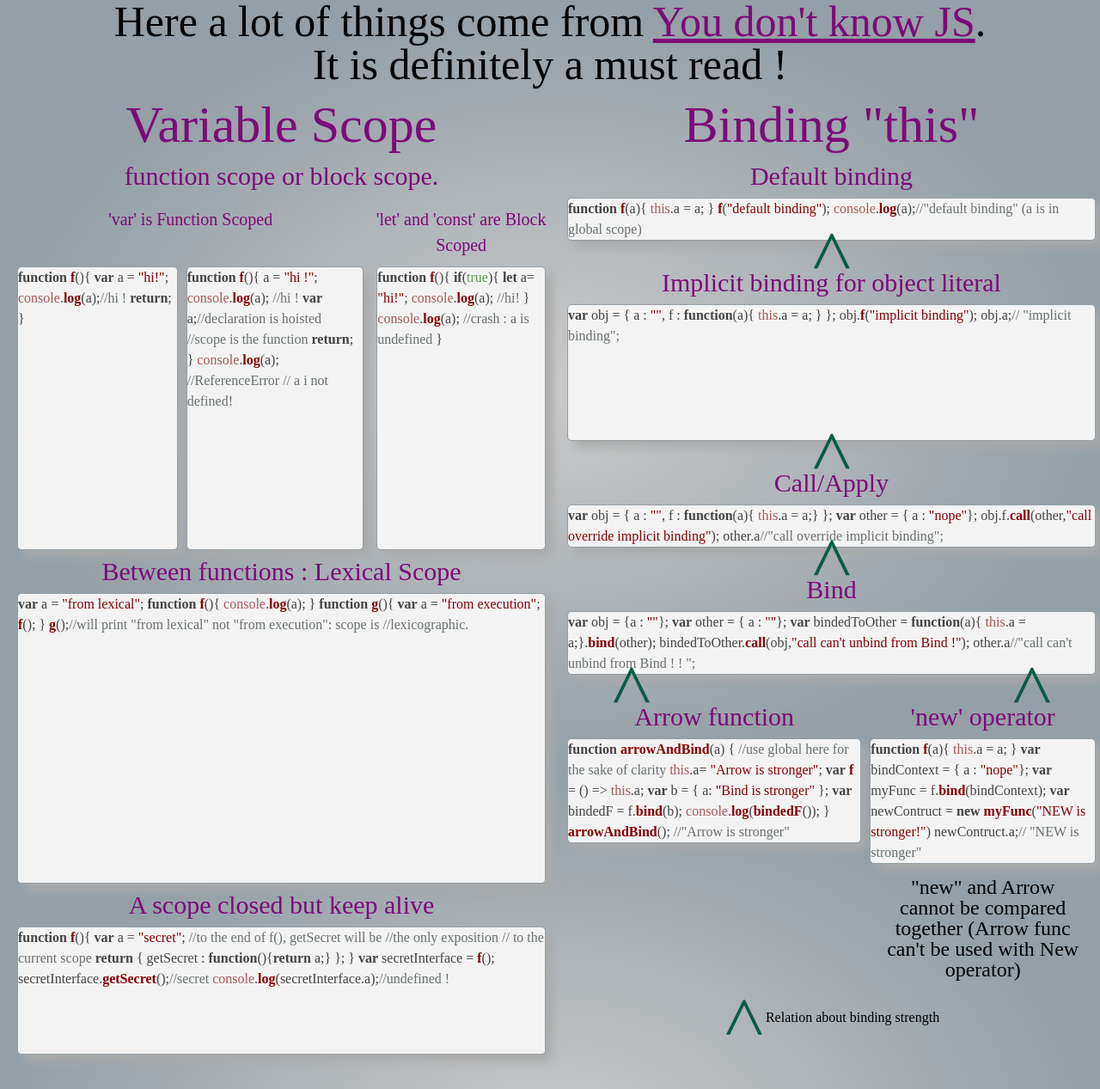
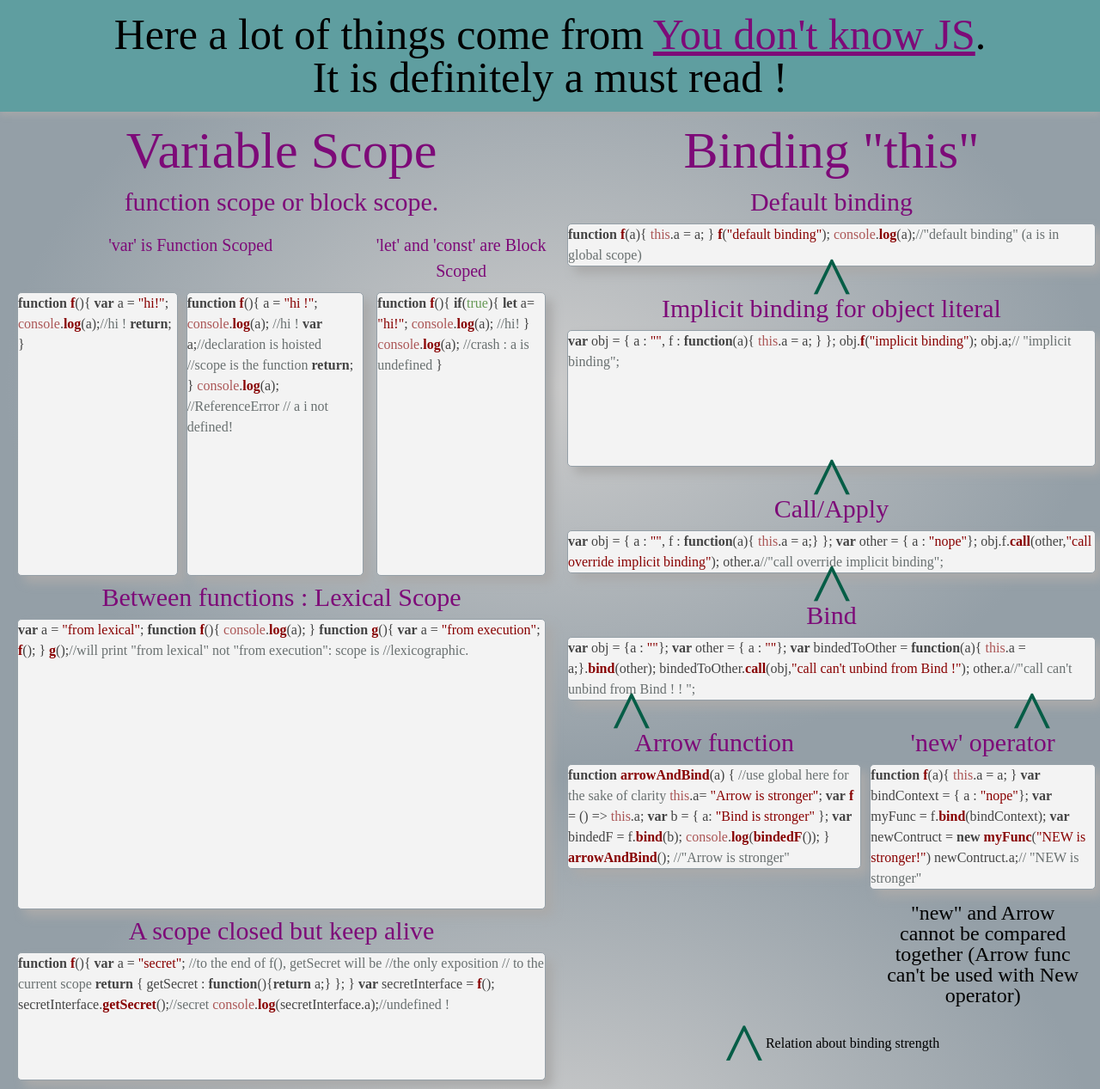
Before and after one commit to Ealv/ealv.github.io, a Jekyll site: the page _posts/2015-10-10-scopeandBinding.html, which Jekyll copies as it is, in a window 1280 px wide. Shown: the whole page at 86% size. Built offline with Jekyll 4.4.1, drawn with Linux system fonts in a browser that asks for light colours; nearby versions of some CDN libraries; Markdown is read by kramdown in place of the engine named in the settings; comment, search, counter and statistics services are not loaded.

Commit message:
clean head

```diff
--- a/_posts/2015-10-10-scopeandBinding.html
+++ b/_posts/2015-10-10-scopeandBinding.html
@@ -120,14 +120,23 @@ a,.title {
   transform:rotate(90deg);
 }
 
+
+.header {
+	background-color: cadetblue;
+    box-shadow: 0 3px 8px #AAA;
+    text-align:center;
+    font-size:50px;
+    line-height:50px;
+    padding : 15px 0;
+}
 .prior:after {
 
-content:"<";
+  content: "<";
 }
 </style>
 
 <body id="container">
-<div style="text-align:center;font-size:50px;line-height:50px;">
+<div class="header" >
 Here a lot of things come from <a href="https://github.com/getify/You-Dont-Know-JS" > You don't know JS</a>.<br> It is definitely a must read !
 </div>
 	<div id="middle">
```
